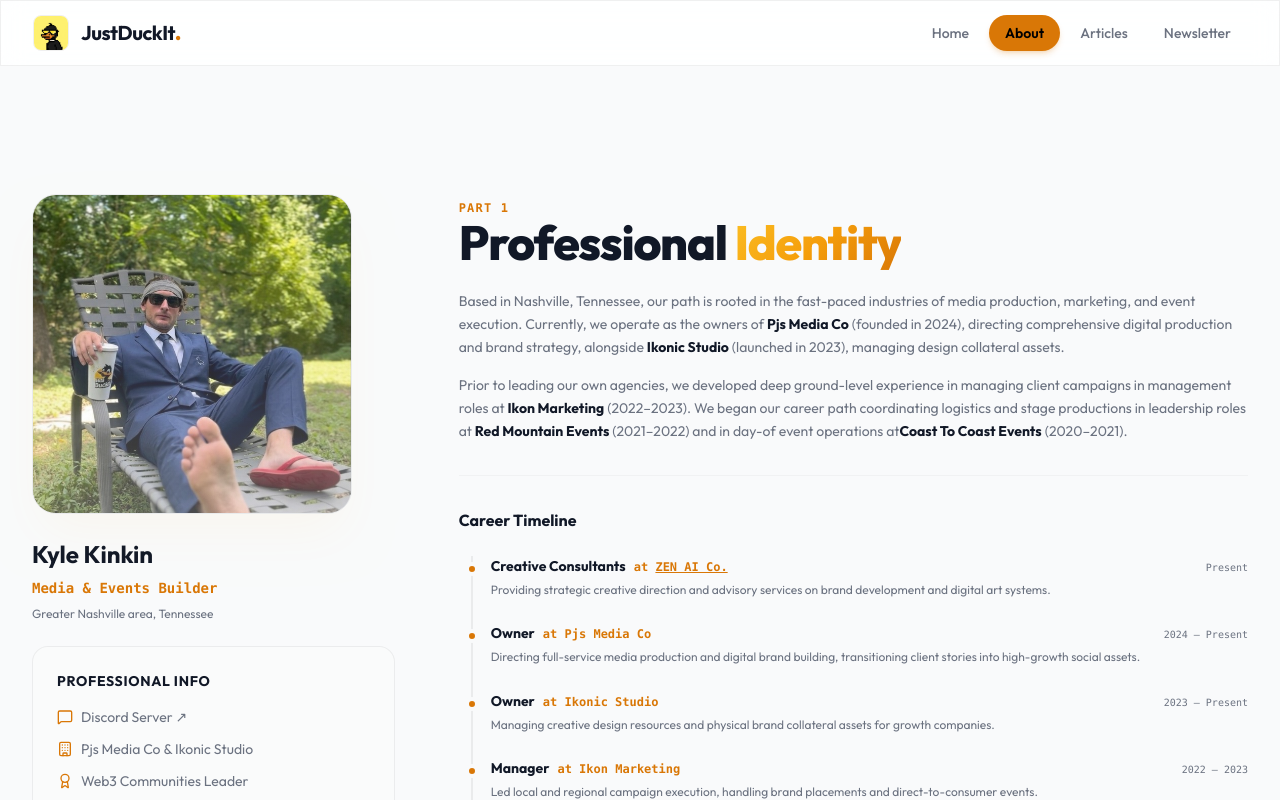
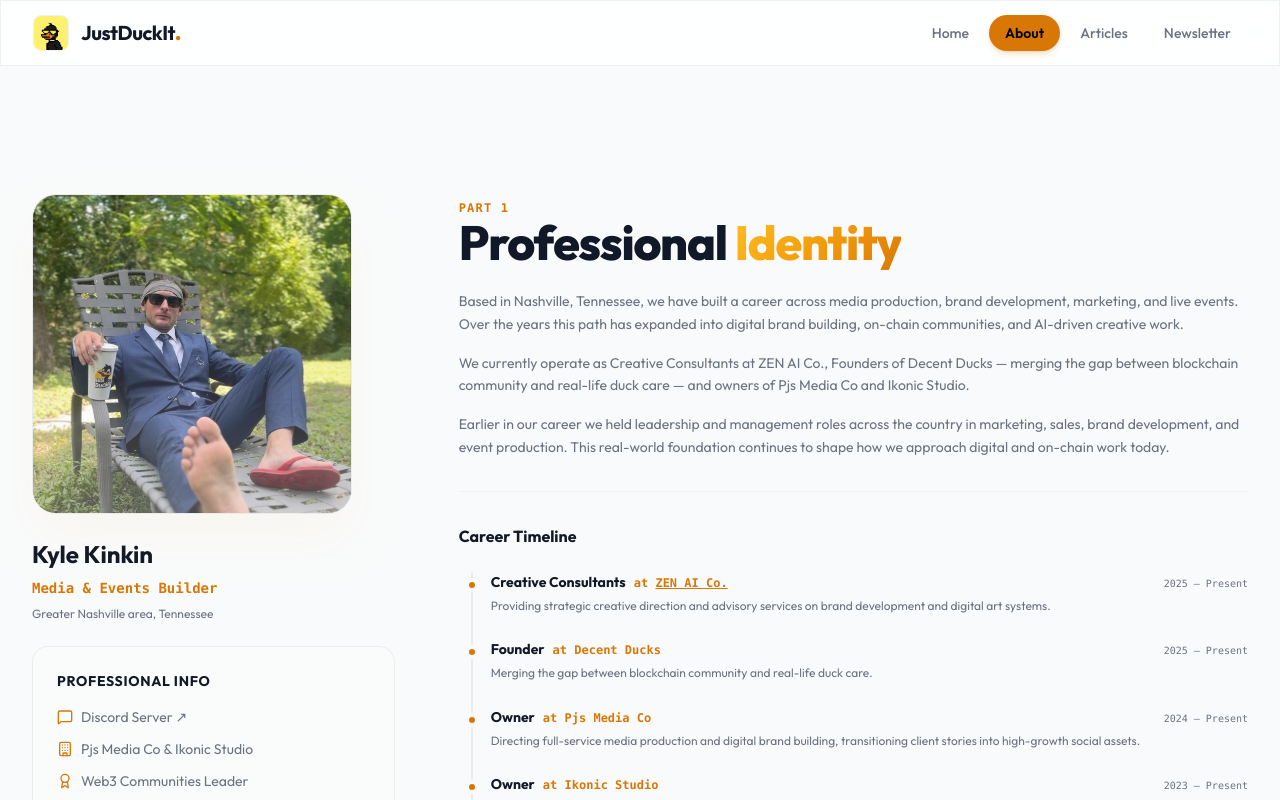
Before and after one commit to Duckxmeta/justduckit, a Next.js app: page /about in a window 1280 px wide. Shown: the top 800 px of the page. Built offline with nearby package versions, Linux system fonts and the light colour scheme.

Commit message:
feat: update Professional Identity text and add Founder at Decent Ducks to Career Timeline on About page

```diff
--- a/src/app/about/page.tsx
+++ b/src/app/about/page.tsx
@@ -13,8 +13,14 @@
       role: "Creative Consultants",
       company: "ZEN AI Co.",
       companyUrl: "https://zenai.world/",
-      period: "Present",
+      period: "2025 – Present",
       description: "Providing strategic creative direction and advisory services on brand development and digital art systems.",
+    },
+    {
+      role: "Founder",
+      company: "Decent Ducks",
+      period: "2025 – Present",
+      description: "Merging the gap between blockchain community and real-life duck care.",
     },
     {
       role: "Owner",
@@ -117,17 +123,15 @@
                   Professional <span className="text-gradient-gold">Identity</span>
                 </h1>
               </div>
-              <div className="space-y-4 text-sm text-muted-foreground leading-relaxed">
+              <div className="space-y-4 text-sm text-muted-foreground leading-relaxed font-sans">
                 <p>
-                  Based in Nashville, Tennessee, our path is rooted in the fast-paced industries of media production, marketing, and event execution.
-                  Currently, we operate as the owners of <strong className="text-foreground">Pjs Media Co</strong> (founded in 2024), directing comprehensive digital production
-                  and brand strategy, alongside <strong className="text-foreground">Ikonic Studio</strong> (launched in 2023), managing design collateral assets.
+                  Based in Nashville, Tennessee, we have built a career across media production, brand development, marketing, and live events. Over the years this path has expanded into digital brand building, on-chain communities, and AI-driven creative work.
                 </p>
                 <p>
-                  Prior to leading our own agencies, we developed deep ground-level experience in managing client campaigns in management roles at
-                  <strong className="text-foreground"> Ikon Marketing</strong> (2022–2023). We began our career path coordinating logistics and stage productions
-                  in leadership roles at <strong className="text-foreground">Red Mountain Events</strong> (2021–2022) and in day-of event operations at
-                  <strong className="text-foreground">Coast To Coast Events</strong> (2020–2021).
+                  We currently operate as Creative Consultants at ZEN AI Co., Founders of Decent Ducks — merging the gap between blockchain community and real-life duck care — and owners of Pjs Media Co and Ikonic Studio.
+                </p>
+                <p>
+                  Earlier in our career we held leadership and management roles across the country in marketing, sales, brand development, and event production. This real-world foundation continues to shape how we approach digital and on-chain work today.
                 </p>
               </div>
 
```
